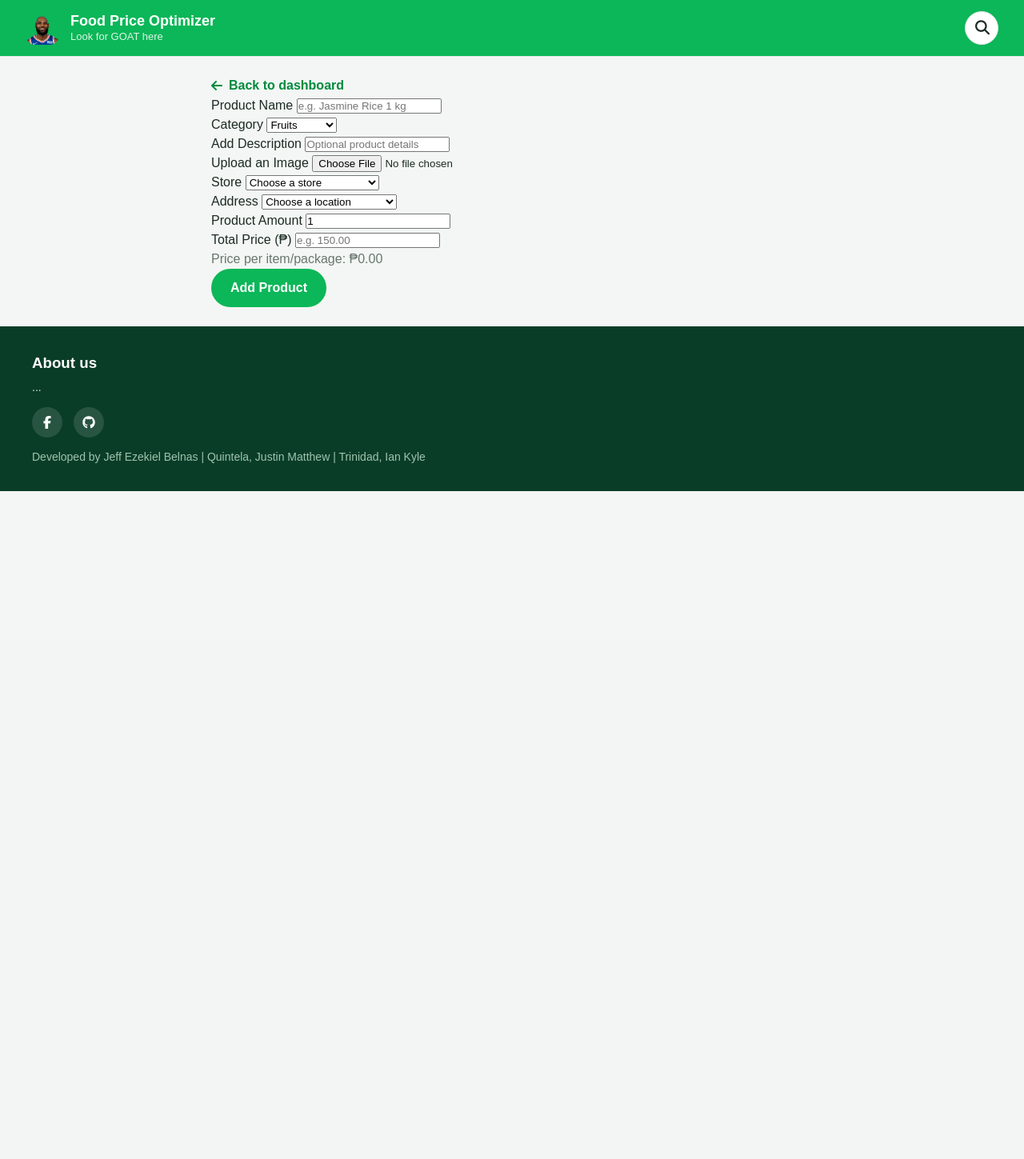
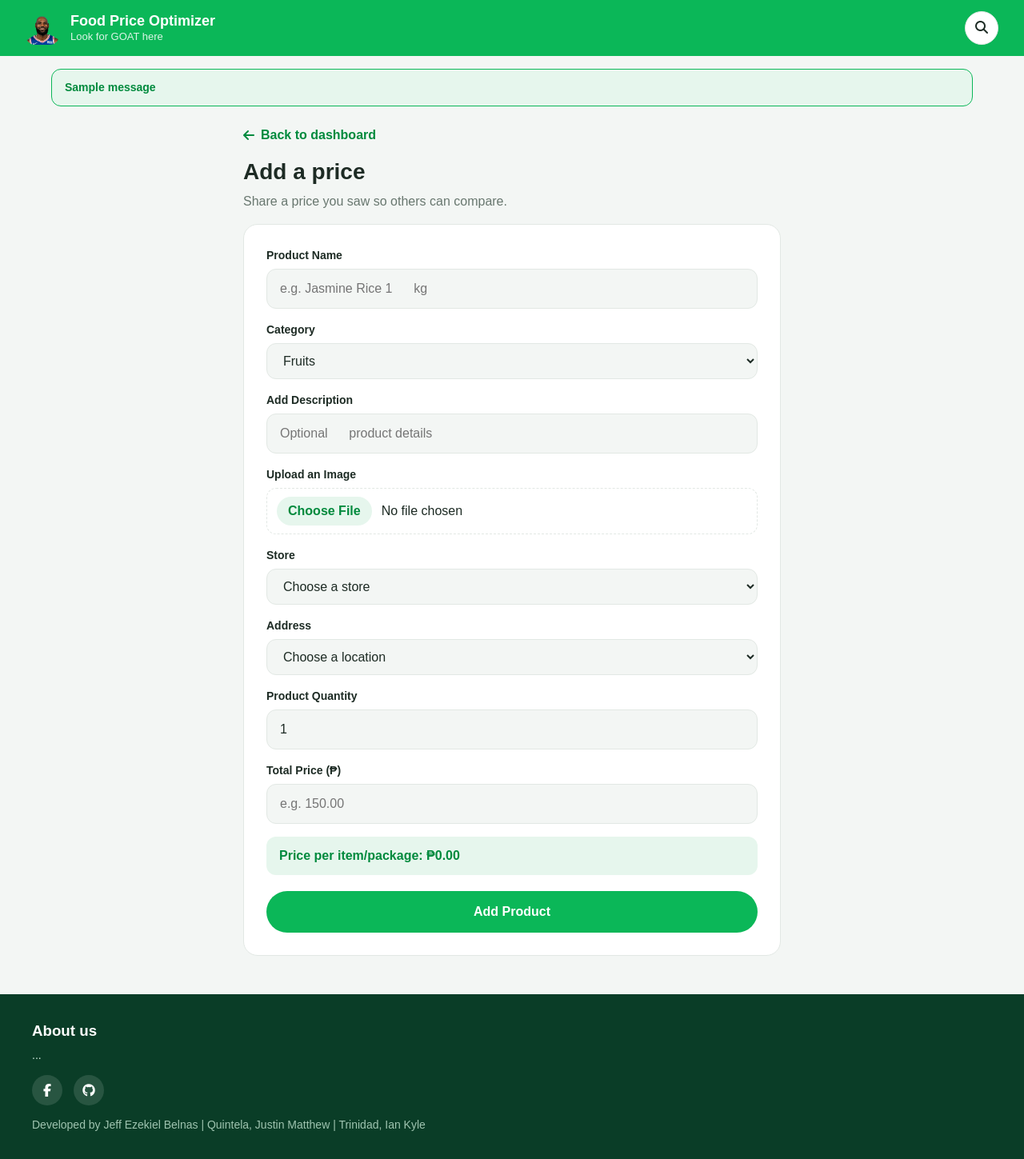
Before and after one commit to jeffkkiel/Community-Driven-Food-Price-Comparison-Budget-Optimization-System, a Flask app: page /add in a window 1280 px wide. Shown: the whole page at 80% size. Before the commit the page ends 614 px from the top, so only its background shows below. Run offline with Flask 3, Linux system fonts and the light colour scheme; tables that the repository leaves empty hold one stand-in row (values such as "Sample post"); one stand-in notice (Sample message) is shown.

Commit message:
Added css in addproduct. Fixed Base and dashboard html

```diff
--- a/app/forms.py
+++ b/app/forms.py
@@ -14,12 +14,11 @@ class ProductForm(FlaskForm):
     product = StringField('Product Name', validators=[DataRequired(), Length(max=150)])
     category = SelectField('Category', choices=[(c, c) for c in CATEGORIES], validators=[DataRequired()])
     description = StringField('Add Description', validators=[Optional()])
-    # gagamit ba tayo ng image?
     img = FileField('Upload an Image', validators=[Optional()])
     location = SelectField('Address', choices=[("", "Choose a location")] + [(loc, loc) for loc in LOCATIONS], validators=[DataRequired()])
     store = SelectField('Store', choices=[("", "Choose a store"), ("__new__", "Add a new store...")], validators=[DataRequired()])
     store_name = StringField("New Store Name", validators=[Optional(), Length(max=150)])
-    quantity = IntegerField('Product Amount', default=1, validators=[DataRequired(), NumberRange(min=1)])
+    quantity = IntegerField('Product Quantity', default=1, validators=[DataRequired(), NumberRange(min=1)])
     total_price = DecimalField('Total Price (₱)', places = 2, validators=[DataRequired(), NumberRange(min=0)])
     submit = SubmitField('Add Product')
 
--- /dev/null
+++ b/app/static/css/add_product.css
@@ -0,0 +1,46 @@
+.page form {
+    margin-top: 16px;
+    padding: 28px;
+    background: var(--card);
+    border: 1px solid var(--line);
+    border-radius: var(--radius);
+}
+
+.page input[type="file"] {
+    padding: 10px 12px;
+    background: var(--card);
+    border-style: dashed;
+    cursor: pointer;
+}
+
+.page input[type="file"]::file-selector-button {
+    margin-right: 12px;
+    padding: 6px 14px;
+    border: none;
+    border-radius: 999px;
+    background: var(--green-soft);
+    color: var(--green-dark);
+    font: inherit;
+    font-weight: 700;
+    cursor: pointer;
+}
+
+#new-store-group {
+    padding-left: 14px;
+    border-left: 3px solid var(--green);
+}
+
+#price-preview {
+    margin: 4px 0 20px;
+    padding: 12px 16px;
+    background: var(--green-soft);
+    border-radius: 12px;
+    color: var(--green-dark);
+    font-weight: 700;
+}
+
+.page form .btn-primary { width: 100%; padding: 14px 24px; }
+
+@media (max-width: 600px) {
+    .page form { padding: 20px; }
+}
--- a/app/static/css/global.css
+++ b/app/static/css/global.css
@@ -8,17 +8,28 @@
     --text: #1d2b24;
     --muted: #68776f;
     --line: #e2e8e4;
+    --danger: #c0392b;
+    --danger-soft: #fdecea;
     --radius: 18px;
 }
 
 * { box-sizing: border-box; margin: 0; padding: 0; }
 
+[hidden] { display: none !important; }
+
+html { scroll-behavior: smooth; }
+
 body {
+    display: flex;
+    flex-direction: column;
+    min-height: 100vh;
     font-family: Arial, system-ui, sans-serif;
     background: var(--bg);
     color: var(--text);
     line-height: 1.5;
 }
+
+body > main { flex: 1 0 auto; width: 100%; }
 
 a { color: inherit; text-decoration: none; }
 :focus-visible { outline: 3px solid var(--green); outline-offset: 2px; }
@@ -29,15 +40,16 @@ a { color: inherit; text-decoration: none; }
     align-items: center;
     justify-content: space-between;
     flex-wrap: wrap;
+    gap: 12px 24px;
     position: sticky;
     top: 0;
+    z-index: 10;
+    padding: 14px 32px;
     background: var(--green);
-    border-bottom: 1px solid var(--line);
-    color: var(--card);
-    padding: 14px 32px;
-    gap: 12px 24px;
-    z-index: 10;
+    color: #fff;
 }
+
+.navbar :focus-visible { outline-color: #fff; }
 
 .logo { display: flex; align-items: center; gap: 14px; }
 
@@ -50,56 +62,61 @@ a { color: inherit; text-decoration: none; }
 
 .brand-text { display: flex; flex-direction: column; line-height: 1.2; }
 .brand-name { font-size: 18px; font-weight: 800; }
-.brand-description { color: rgba(255, 255, 255, 0.85); font-size: 13px; }
+.brand-description { font-size: 13px; color: rgba(255, 255, 255, 0.85); }
 
 /* search bar */
 .search-bar {
     display: flex;
     align-items: center;
-    height: 42px;
     width: 42px;
     max-width: 100%;
-    padding: 0 12px;
+    height: 42px;
     overflow: hidden;
-    background: var(--card);
+    background: #fff;
     border: 1px solid var(--line);
     border-radius: 999px;
-    transition: width 0.5s ease-in-out;
+    transition: width 0.4s ease, box-shadow 0.2s;
+}
+
+.search-bar:hover,
+.search-bar:focus-within { width: 400px; }
+
+.search-bar:focus-within { box-shadow: 0 0 0 3px rgba(255, 255, 255, 0.55); }
+
+.search-bar button {
+    order: -1;
+    flex: none;
+    width: 40px;
+    height: 100%;
+    border: none;
+    background: transparent;
+    color: var(--text);
+    font-size: 16px;
+    cursor: pointer;
 }
 
 .search-bar input {
     flex: 1;
     min-width: 0;
     height: 100%;
-    padding: 0;
-    text-indent: 6px;
+    padding: 0 16px 0 0;
     border: none;
-    outline: none;
+    background: transparent;
     font: inherit;
     font-size: 15px;
     color: var(--text);
-    background: transparent;
 }
 
-.search-bar button {
-    flex: none;
-    border: none;
-    background: transparent;
-    cursor: pointer;
-    color: var(--text);
-    font-size: 18px;
-}
+.search-bar :focus-visible { outline: none; }
 
-.search-bar:hover,
-.search-bar:focus-within { width: 400px; }
-
+/* page */
 .page {
-    max-width: 800px;
+    max-width: 720px;
     margin: 24px auto;
     padding: 0 24px;
 }
 
-.page h1 { font-size: 28px; margin: 12px 0 8px; }
+.page h1 { font-size: 28px; margin: 12px 0 4px; }
 .page p { color: var(--muted); }
 
 .back-link {
@@ -112,55 +129,80 @@ a { color: inherit; text-decoration: none; }
 
 .back-link:hover { text-decoration: underline; }
 
+/* flash */
+.flash-wrap {
+    width: 100%;
+    max-width: 1200px;
+    margin: 16px auto 0;
+    padding: 0 24px;
+    display: flex;
+    flex-direction: column;
+    gap: 8px;
+}
+
+.flash {
+    padding: 12px 16px;
+    border-radius: 12px;
+    border: 1px solid var(--line);
+    background: var(--card);
+    font-size: 14px;
+    font-weight: 600;
+}
+
+.flash-success { background: var(--green-soft); border-color: var(--green); color: var(--green-dark); }
+.flash-error   { background: var(--danger-soft); border-color: var(--danger); color: var(--danger); }
+
 /* forms */
-fieldset {
-    background: var(--card);
-    border: 1px solid var(--line);
-    border-radius: var(--radius);
-    padding: 20px;
+:is(.field, .form-group) {
+    display: flex;
+    flex-direction: column;
+    gap: 6px;
     margin-bottom: 16px;
 }
 
-legend {
-    font-weight: 800;
-    padding: 0 8px;
-    color: var(--green-dark);
+:is(.field, .form-group) label { font-size: 14px; font-weight: 700; }
+
+:is(.field, .form-group) :is(input, select, textarea) {
+    width: 100%;
+    padding: 12px 16px;
+    font: inherit;
+    color: var(--text);
+    background: var(--bg);
+    border: 1px solid var(--line);
+    border-radius: 12px;
 }
 
-.field { display: flex; flex-direction: column; gap: 4px; margin-bottom: 12px; }
-.field label { font-size: 14px; font-weight: 700; }
-
-.field input,
-.field select {
-    padding: 12px 16px;
-    font: inherit;
-    border: 1px solid var(--line);
-    border-radius: 999px;
-    background: var(--bg);
+:is(.field, .form-group) :is(input, select, textarea):focus {
+    outline: none;
+    border-color: var(--green);
+    box-shadow: 0 0 0 3px var(--green-soft);
 }
 
-.error { color: #c0392b; font-size: 13px; }
+.error { color: var(--danger); font-size: 13px; }
 
 /* buttons */
 .btn {
+    display: inline-block;
+    padding: 12px 24px;
+    border: none;
+    border-radius: 999px;
     background: var(--green);
     color: #fff;
-    border: none;
-    border-radius: 999px;
-    padding: 12px 24px;
     font: inherit;
     font-weight: 700;
     cursor: pointer;
+    transition: background 0.15s;
 }
 
 .btn:hover { background: var(--green-dark); }
+.btn:disabled { opacity: 0.6; cursor: not-allowed; }
 
 /* footer */
 .footer {
+    margin-top: 24px;
+    padding: 32px;
     background: var(--green-deep);
     color: #cfe8da;
-    margin-top: 24px;
-    padding: 32px;
 }
 
 .container { max-width: 1200px; margin: 0 auto; }
@@ -169,10 +211,10 @@ legend {
 .social-links { display: flex; gap: 14px; margin: 14px 0; }
 
 .social-links a {
+    display: grid;
+    place-items: center;
     width: 38px;
     height: 38px;
-    display: grid;
-    place-items: center;
     border-radius: 50%;
     background: rgba(255, 255, 255, 0.12);
     color: #fff;
@@ -180,3 +222,14 @@ legend {
 
 .social-links a:hover { background: var(--green); }
 .credits { font-size: 13px; color: #9fc4b0; }
+
+/* nobile */
+@media (max-width: 600px) {
+    .navbar { padding: 12px 16px; }
+    .brand-description { display: none; }
+    .footer { padding: 24px 16px; }
+}
+
+@media (prefers-reduced-motion: reduce) {
+    * { transition: none !important; scroll-behavior: auto !important; }
+}
--- a/app/templates/add_product.html
+++ b/app/templates/add_product.html
@@ -1,101 +1,95 @@
-{% extends "base.html" %} {% block title %}Add Price{% endblock %} {% block content %}
+{% extends "base.html" %} {% block title %}Add Price{% endblock %} {% block head
+%}
+<link
+  rel="stylesheet"
+  href="{{ url_for('static', filename='css/add_product.css') }}"
+/>
+{% endblock %} {% block content %}
 
 <main class="page">
   <!-- Back link -->
   <a href="{{ url_for('dashboard') }}" class="back-link">
     <i class="fa-solid fa-arrow-left"></i> Back to dashboard
   </a>
+  <h1>Add a price</h1>
+  <p>Share a price you saw so others can compare.</p>
 
-  <form action="{{ url_for('add_product') }}" method="POST" enctype="multipart/form-data">
+  <form
+    action="{{ url_for('add_product') }}"
+    method="POST"
+    enctype="multipart/form-data"
+  >
     {{ form.hidden_tag() }}
 
     <!-- Step 1: Product Name -->
     <!-- wala nang brand name, variant, unit. lahat nasa pangalan na lang -->
     <div class="form-group">
-      {{ form.product.label }}
-      {{ form.product(placeholder="e.g. Jasmine Rice 1 kg") }}
-
-      {% for error in form.product.errors %}
+      {{ form.product.label }} {{ form.product(placeholder="e.g. Jasmine Rice 1
+      kg") }} {% for error in form.product.errors %}
       <span class="error">{{ error }}</span>
       {% endfor %}
     </div>
 
     <!-- Step 2: Category -->
     <div class="form-group">
-      {{ form.category.label }}
-      {{ form.category() }}
-
-      {% for error in form.category.errors %}
+      {{ form.category.label }} {{ form.category() }} {% for error in
+      form.category.errors %}
       <span class="error">{{ error }}</span>
       {% endfor %}
     </div>
 
     <!-- Step 3: Description -->
     <div class="form-group">
-      {{ form.description.label }}
-      {{ form.description(placeholder="Optional product details") }}
-
-      {% for error in form.description.errors %}
+      {{ form.description.label }} {{ form.description(placeholder="Optional
+      product details") }} {% for error in form.description.errors %}
       <span class="error">{{ error }}</span>
       {% endfor %}
     </div>
 
     <!-- Step 4: Product Image -->
     <div class="form-group">
-        {{ form.img.label }}
-        {{ form.img(accept="image/*") }}
-
-        {% for error in form.img.errors %}
+      {{ form.img.label }} {{ form.img(accept="image/*") }} {% for error in
+      form.img.errors %}
       <span class="error">{{ error }}</span>
       {% endfor %}
     </div>
 
     <!-- Step 5: Store -->
     <div class="form-group">
-        {{ form.store.label }}
-        {{ form.store(id="store-select") }}
-
-        {% for error in form.store.errors %}
+      {{ form.store.label }} {{ form.store(id="store-select") }} {% for error in
+      form.store.errors %}
       <span class="error">{{ error }}</span>
       {% endfor %}
     </div>
 
     <!-- Shown only when the user chooses to add a store -->
     <div class="form-group" id="new-store-group" hidden>
-        {{ form.store_name.label }}
-        {{ form.store_name(placeholder="e.g. SM Supermarket") }}
-
-        {% for error in form.store_name.errors %}
+      {{ form.store_name.label }} {{ form.store_name(placeholder="e.g. SM
+      Supermarket") }} {% for error in form.store_name.errors %}
       <span class="error">{{ error }}</span>
       {% endfor %}
     </div>
 
     <!-- Step 6: Store Location -->
     <div class="form-group">
-        {{ form.location.label }}
-        {{ form.location() }}
-
-        {% for error in form.location.errors %}
+      {{ form.location.label }} {{ form.location() }} {% for error in
+      form.location.errors %}
       <span class="error">{{ error }}</span>
       {% endfor %}
     </div>
 
     <!-- Step 7: Quantity -->
     <div class="form-group">
-        {{ form.quantity.label }}
-        {{ form.quantity(min="1", step="1") }}
-
-        {% for error in form.quantity.errors %}
+      {{ form.quantity.label }} {{ form.quantity(min="1", step="1") }} {% for
+      error in form.quantity.errors %}
       <span class="error">{{ error }}</span>
       {% endfor %}
     </div>
 
     <!-- Step 8: Total Price -->
     <div class="form-group">
-        {{ form.total_price.label }}
-        {{ form.total_price(min="0.01", step="0.01", placeholder="e.g. 150.00") }}
-
-        {% for error in form.total_price.errors %}
+      {{ form.total_price.label }} {{ form.total_price(min="0.01", step="0.01",
+      placeholder="e.g. 150.00") }} {% for error in form.total_price.errors %}
       <span class="error">{{ error }}</span>
       {% endfor %}
     </div>
@@ -104,12 +98,10 @@
     <p id="price-preview">Price per item/package: ₱0.00</p>
 
     {{ form.submit(class="btn btn-primary") }}
-
-
-
-
-
   </form>
 </main>
-<script src="{{ url_for('static', filename='js/add_product.js') }}" defer></script>
+<script
+  src="{{ url_for('static', filename='js/add_product.js') }}"
+  defer
+></script>
 {% endblock %}
--- a/app/templates/base.html
+++ b/app/templates/base.html
@@ -15,6 +15,10 @@
     <link
       rel="stylesheet"
       href="{{ url_for('static', filename='css/dashboard.css') }}"
+    />
+    <link
+      rel="stylesheet"
+      href="{{ url_for('static', filename='css/add_product.css') }}"
     />
   </head>
   <body>
@@ -43,8 +47,14 @@
         </button>
       </form>
     </header>
-
-    {% block content %}{% endblock %}
+    {% with messages = get_flashed_messages(with_categories=true) %} {% if
+    messages %}
+    <div class="flash-wrap">
+      {% for category, message in messages %}
+      <p class="flash flash-{{ category }}">{{ message }}</p>
+      {% endfor %}
+    </div>
+    {% endif %} {% endwith %} {% block content %}{% endblock %}
 
     <!-- Footer -->
     <footer class="footer">
--- a/app/templates/contributions.html
+++ b/app/templates/contributions.html
@@ -6,9 +6,7 @@ block content %}
     <i class="fa-solid fa-arrow-left"></i> Back to dashboard
   </a>
 
-  <h1>PAGE NAME</h1>
-
-  <!-- ONLY THIS PART IS DIFFERENT -->
+  <h1>My Contributions</h1>
 </main>
 
 {% endblock %}
```
Also changed, not shown: app/static/css/dashboard.css (+49 -22 lines). Lines whose indentation alone changed are shown as unchanged.
